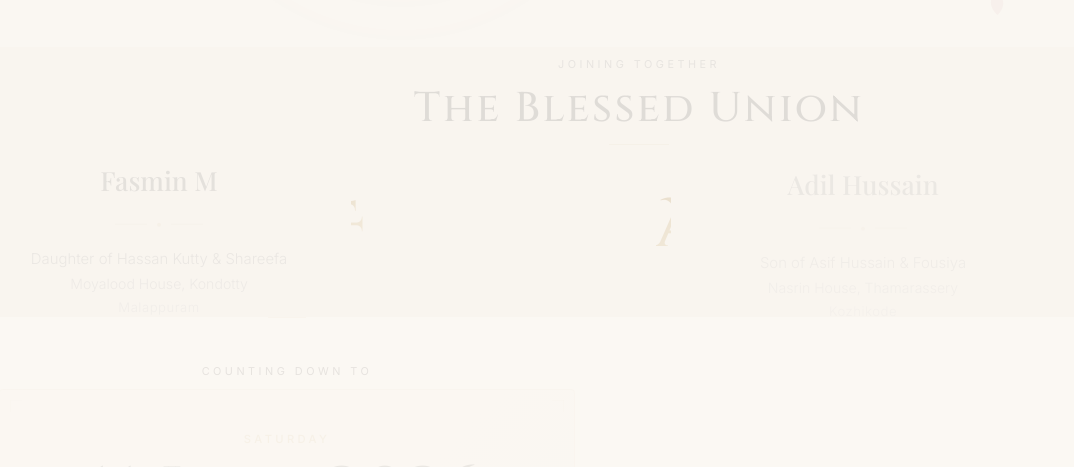
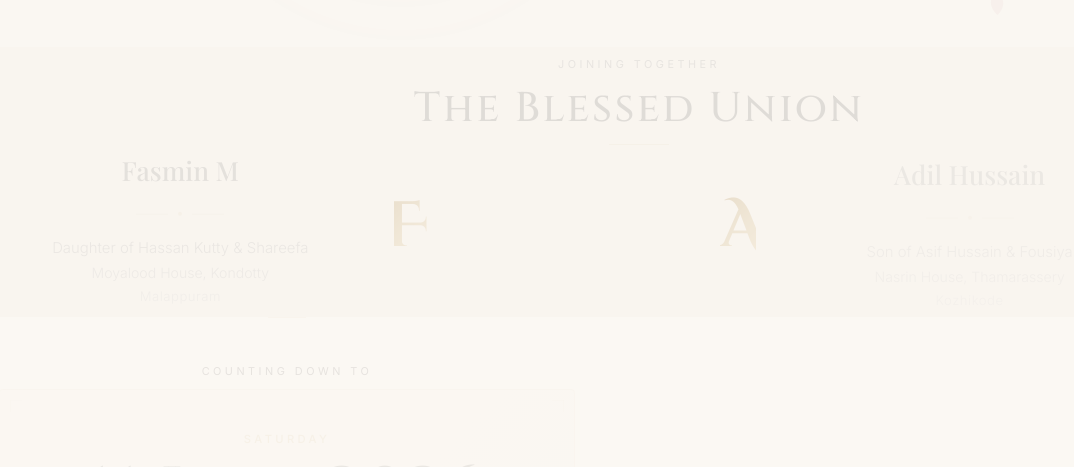
Before and after one commit to lezinhere/nikah-invitation, a React (Vite) app: page / in a window 1280 px wide. Shown: the part 753-1220 px from the top of the page, without its empty margins (1-1075 px from the left). Built offline with nearby package versions, Linux system fonts and the light colour scheme; a web font is replaced by a local one.

Commit message:
fix: alignment and breathing room in couple section

```diff
--- a/src/components/CoupleSection.jsx
+++ b/src/components/CoupleSection.jsx
@@ -150,7 +150,7 @@ export default function CoupleSection() {
   return (
     <section
       ref={sectionRef}
-      className="section-tint relative py-28 px-6"
+      className="section-tint relative pt-32 pb-40 px-6"
       style={{ zIndex: 1, position: 'relative' }}
     >
       {/* Heading */}
@@ -160,7 +160,7 @@ export default function CoupleSection() {
         initial="hidden"
         animate={titleInView ? 'visible' : 'hidden'}
         transition={{ duration: 0.8 }}
-        className="text-center mb-10"
+        className="text-center mb-20 md:mb-24"
       >
         <p className="section-label mb-3">Joining Together</p>
         <h2 className="section-heading" style={{ fontSize: 'clamp(1.6rem, 4.5vw, 2.6rem)' }}>
@@ -169,15 +169,12 @@ export default function CoupleSection() {
         <div className="divider mt-4" />
       </motion.div>
 
-      {/* Couple cards — Monogram is now integrated in the center of the grid */}
-      <div className="max-w-5xl mx-auto">
+      {/* Couple cards — Forced 3-column on desktop for perfect alignment */}
+      <div className="max-w-6xl mx-auto">
         <div
+          className="grid grid-cols-1 md:grid-cols-3 items-start"
           style={{
-            display: 'grid',
-            gridTemplateColumns: 'repeat(auto-fit, minmax(280px, 1fr))',
-            gap: '2rem',
-            alignItems: 'center',
-            justifyItems: 'center'
+            gap: '4rem 2rem',
           }}
         >
           <PersonCard
@@ -189,8 +186,8 @@ export default function CoupleSection() {
             delay={0.1}
           />
 
-          {/* ── Scroll-driven F & A monogram integrated here ── */}
-          <div className="w-full overflow-hidden" style={{ minHeight: 180 }}>
+          {/* ── Scroll-driven F & A monogram — Aligned with names ── */}
+          <div className="w-full overflow-hidden flex flex-col items-center pt-2 md:pt-4" style={{ minHeight: 180 }}>
             <MonogramStage sectionRef={sectionRef} />
           </div>
 
```
